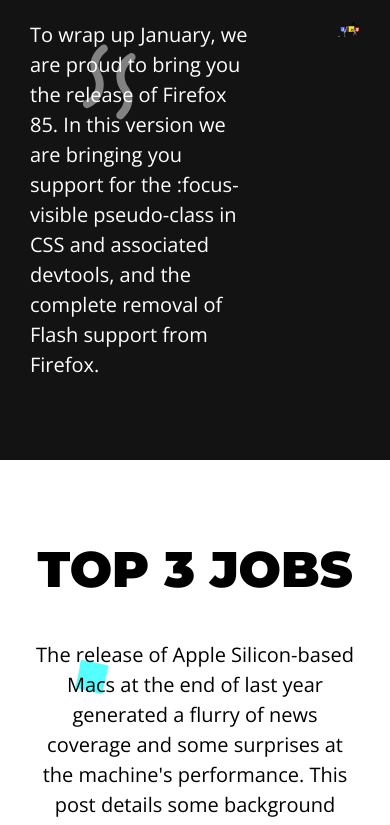
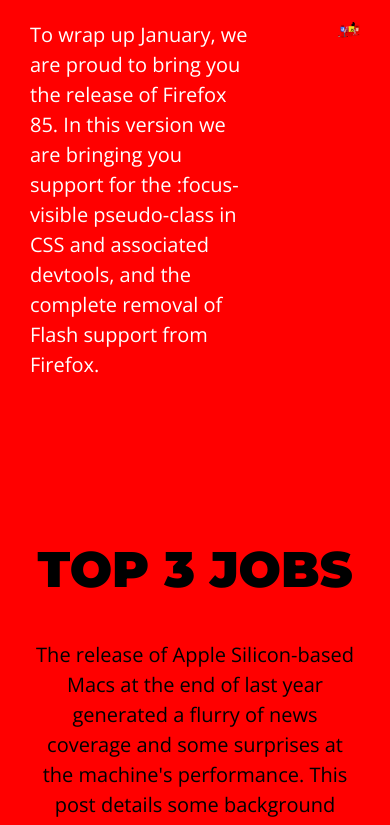
Before and after one commit to Leotrein/Portfolio, a plain HTML site: page src/index.html in a window 390 px wide. Shown: the part 465-1290 px from the top of the page. Drawn offline with nearby package versions, Linux system fonts and the light colour scheme.

Commit message:
Added new css file for media query, added link to the new css file on the bottom of head tag on index.html

```diff
--- /dev/null
+++ b/assets/css/mediaqueryexample.css
@@ -0,0 +1,5 @@
+@media (max-width: 600px) {
+  .main-content {
+    background-color: red;
+  }
+}
--- a/src/index.html
+++ b/src/index.html
@@ -15,6 +15,7 @@
     <link rel="stylesheet" href="/assets/css/top3.css">
     <link rel="stylesheet" href="/assets/css/technologies.css">
     <link rel="stylesheet" href="/assets/css/footer.css">
+    <link rel="stylesheet" href="/assets/css/mediaqueryexample.css">
 
     <!-- fonts -->
     <link rel="preconnect" href="https://fonts.googleapis.com">
```
